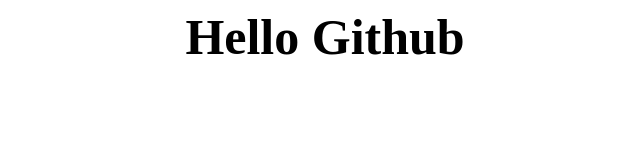
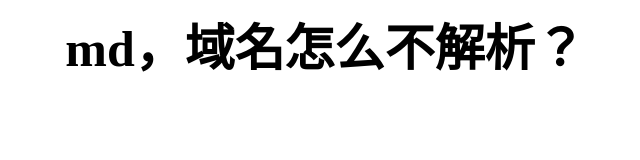
Before and after one commit to nekocharms/nekocharms.github.io, a plain HTML site: page index.html in a window 1280 px wide. Shown: the whole page, without its empty margins (315-955 px from the left). Drawn offline with Linux system fonts and the light colour scheme.

Commit message:
Update index.html

```diff
--- a/index.html
+++ b/index.html
@@ -10,6 +10,6 @@
     </style>
 </head>
 <body>
-    <h1>Hello Github</h1>
+    <h1>md，域名怎么不解析？</h1>
 </body>
 </html>
```
